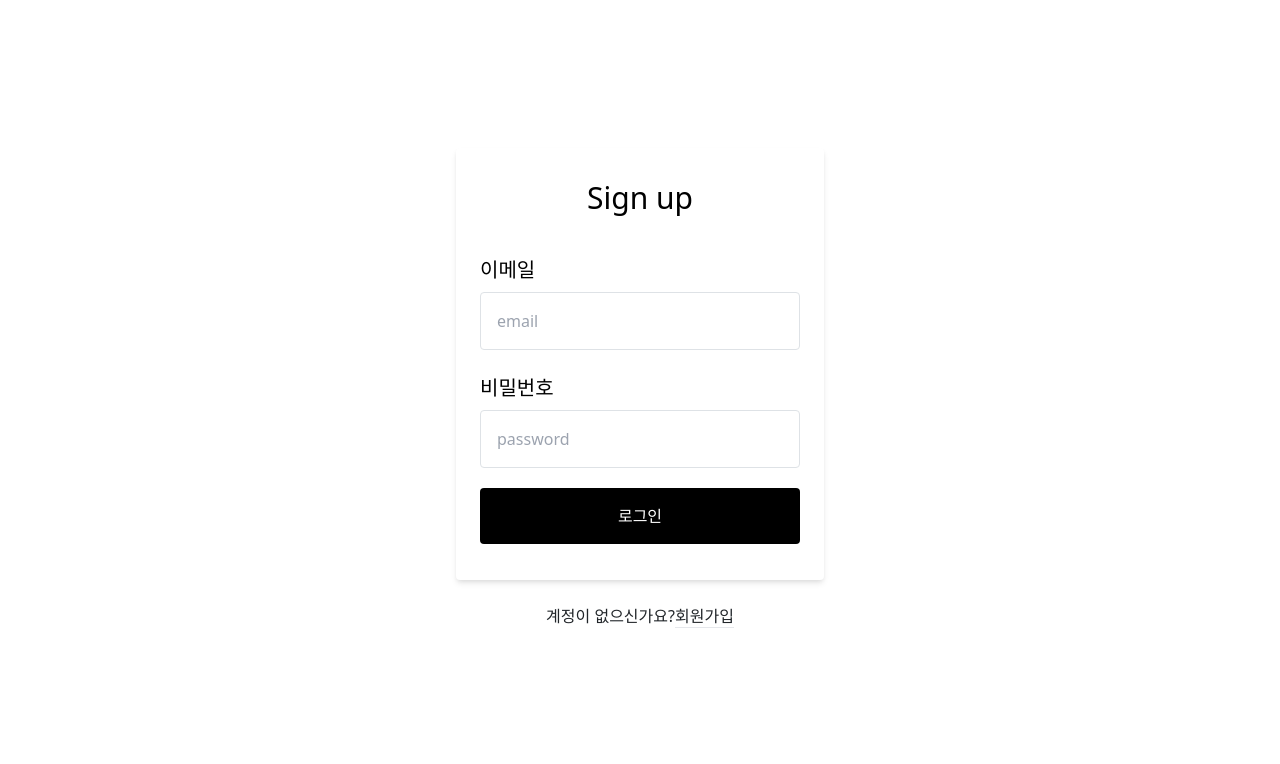
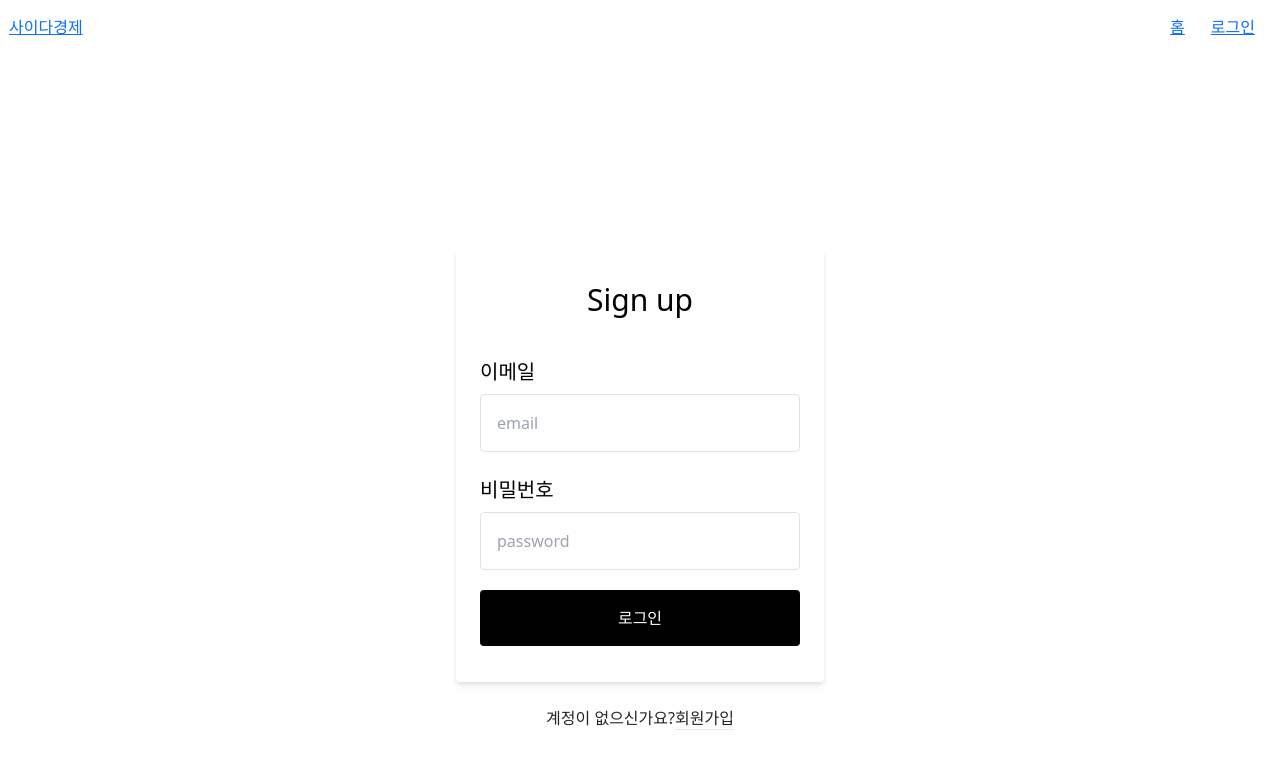
Before and after one commit to yoogukhyeon/jwtLoginNext, a Next.js app: page /auth/sign-in in a window 1280 px wide. Shown: the top 764 px of the page. Built offline with nearby package versions, Linux system fonts and the light colour scheme; no server answers.

Commit message:
login 완성

```diff
--- /dev/null
+++ b/components/header.js
@@ -0,0 +1,45 @@
+import { useAtom } from "jotai"
+import authAtom from "../stores/authAtom"
+import Link from "next/link"
+export default function Header({children}){
+   const [auth , setAuth] = useAtom(authAtom)
+
+    return(<div className="container flex flex-col">
+                <header className="flex flex-row justify-between py-2">
+                    <Link href="/">
+                        <a className="btn btn-link -ml-4">사이다경제</a>
+                    </Link>
+                    <div className="flex flex-row">
+                        <Link href="/">
+                            <a className="btn btn-link">홈</a>
+                        </Link>
+
+                        {!auth.loaded ? (
+                            <a className="btn btn-link">로딩중...</a>
+                        ) : (
+                            <>
+                            {auth.user ? (
+                                <Link href="/me">
+                                  <a className="btn btn-link">내정보</a>
+                                </Link>
+                            ) : (
+                                <Link href="/auth/sign-in">
+                                    <a className="btn btn-link">로그인</a>
+                                </Link>
+                            )}
+                            </>
+                        )}
+
+
+
+
+
+                    </div>
+
+                </header>
+            <main className="mt-5">
+                {children}
+            </main>
+    </div>
+    )
+}
--- a/package.json
+++ b/package.json
@@ -14,6 +14,7 @@
     "dotenv": "^10.0.0",
     "formik": "^2.2.9",
     "joi": "^17.5.0",
+    "jotai": "^1.4.7",
     "jsonwebtoken": "^8.5.1",
     "mysql": "^2.18.1",
     "next": "12.0.7",
--- a/pages/_app.js
+++ b/pages/_app.js
@@ -1,27 +1,43 @@
 import '../styles/globals.css'
 import Head from "next/head"
-import { useEffect } from 'react'
+import { useEffect, useState } from 'react'
 import axios from 'axios'
 import Cookies from 'universal-cookie';
+import { useAtom } from 'jotai';
+import authAtom from '../stores/authAtom';
+
 
 function MyApp({ Component, pageProps }) {
-
+  //사용자 profile
+  const [profile , setProfile] = useState([])
+  const [ , setAuth] = useAtom(authAtom)
   //받아온 토큰값 Bearer 토큰값으로 서버에 보내주기
   useEffect( ()=> {
     const cookies = new Cookies();
     const token = cookies.get('cdt');
-
     axios(process.env.API_HOST + '/api/auth', {
       'method' : 'get',
       'headers' : {
         'Authorization' : `Bearer ${token}`
       }
     }).then(res => {
-      console.log(res.data.token)
+      //받아온 정보값 상태관리
+      console.log(res.data.data);
+      setAuth(state => {
+        return {
+          ...state,
+          token : token,
+          user : res.data.data
+        }
+      })
+      setProfile(res.data.data)
+
     }).catch(err => {
       console.log(err);
-    })
+    }).finally(() => setAuth(auth => ({...auth , loaded : true})))
   }, []);
+
+
 
   return <>
       <Head>
@@ -29,7 +45,6 @@ function MyApp({ Component, pageProps }) {
         <link href="https://cdn.jsdelivr.net/npm/bootstrap@5.1.3/dist/css/bootstrap.min.css" rel="stylesheet" integrity="sha384-1BmE4kWBq78iYhFldvKuhfTAU6auU8tT94WrHftjDbrCEXSU1oBoqyl2QvZ6jIW3" crossOrigin="anonymous" />
         <link href="https://unpkg.com/tailwindcss@^2/dist/tailwind.min.css" rel="stylesheet" />
         <link rel="stylesheet" href="https://use.fontawesome.com/releases/v5.0.8/css/all.css" />
-
       </Head>
 
       <Component {...pageProps} />
--- a/pages/auth/sign-in.js
+++ b/pages/auth/sign-in.js
@@ -3,14 +3,16 @@ import axios from "axios"
 import Link from "next/link"
 import { useRouter } from "next/router"
 import Cookies from 'universal-cookie';
-
+import Header from '../../components/header'
+import { useAtom } from "jotai";
+import authAtom from "../../stores/authAtom";
 const emailRegExp = /(?:[a-z0-9!#$%&'*+/=?^_`{|}~-]+(?:\.[a-z0-9!#$%&'*+/=?^_`{|}~-]+)*|"(?:[\x01-\x08\x0b\x0c\x0e-\x1f\x21\x23-\x5b\x5d-\x7f]|\\[\x01-\x09\x0b\x0c\x0e-\x7f])*")@(?:(?:[a-z0-9](?:[a-z0-9-]*[a-z0-9])?\.)+[a-z0-9](?:[a-z0-9-]*[a-z0-9])?|\[(?:(?:(2(5[0-5]|[0-4][0-9])|1[0-9][0-9]|[1-9]?[0-9]))\.){3}(?:(2(5[0-5]|[0-4][0-9])|1[0-9][0-9]|[1-9]?[0-9])|[a-z0-9-]*[a-z0-9]:(?:[\x01-\x08\x0b\x0c\x0e-\x1f\x21-\x5a\x53-\x7f]|\\[\x01-\x09\x0b\x0c\x0e-\x7f])+)\])/
 
 export default function SignIn(){
     const router = useRouter();
-
+    const [auth , setAuth] = useAtom(authAtom);
     return(
-        <>
+        <Header>
         <div className="bg-grey-lighter min-h-screen flex flex-col">
             <div className="container max-w-sm mx-auto flex-1 flex flex-col items-center justify-center px-2">
                 <div className="bg-white px-6 py-8 rounded shadow-md text-black w-full">
@@ -43,8 +45,9 @@ export default function SignIn(){
                                      console.log(res)
                                     if(res.data.msg === "success"){
                                         alert('로그인 성공')
-                                        //받아온 토큰값 쿠키로 만들기
-                                        console.log(res.data.data.token);
+                                        //받아온 토큰값 쿠키 값으로
+                                        console.log('로그인 데이터')
+                                        console.log(res.data);
                                         const token = res.data.data.token;
                                         const cookies = new Cookies();
                                         cookies.set('cdt', token, {path: '/'})
@@ -120,6 +123,6 @@ export default function SignIn(){
                 </div>
             </div>
         </div>
-        </>
+        </Header>
     )
 }
--- a/pages/auth/sign-up.js
+++ b/pages/auth/sign-up.js
@@ -2,6 +2,7 @@ import { Formik } from "formik"
 import Link from "next/link"
 import axios from "axios"
 import { useRouter } from "next/router"
+import Header from '../../components/header'
 const emailRegExp = /(?:[a-z0-9!#$%&'*+/=?^_`{|}~-]+(?:\.[a-z0-9!#$%&'*+/=?^_`{|}~-]+)*|"(?:[\x01-\x08\x0b\x0c\x0e-\x1f\x21\x23-\x5b\x5d-\x7f]|\\[\x01-\x09\x0b\x0c\x0e-\x7f])*")@(?:(?:[a-z0-9](?:[a-z0-9-]*[a-z0-9])?\.)+[a-z0-9](?:[a-z0-9-]*[a-z0-9])?|\[(?:(?:(2(5[0-5]|[0-4][0-9])|1[0-9][0-9]|[1-9]?[0-9]))\.){3}(?:(2(5[0-5]|[0-4][0-9])|1[0-9][0-9]|[1-9]?[0-9])|[a-z0-9-]*[a-z0-9]:(?:[\x01-\x08\x0b\x0c\x0e-\x1f\x21-\x5a\x53-\x7f]|\\[\x01-\x09\x0b\x0c\x0e-\x7f])+)\])/
 const passwordRegExp = /^.*(?=.*\d)(?=.*[a-zA-Z])(?=.*[!@#$%^&*()_+={}]).*$/
 
@@ -9,7 +10,7 @@ export default function SignUp(){
     const router = useRouter();
 
     return(
-        <>
+        <Header>
         <div className="bg-grey-lighter min-h-screen flex flex-col">
             <div className="container max-w-sm mx-auto flex-1 flex flex-col items-center justify-center px-2">
                 <div className="bg-white px-6 py-8 rounded shadow-md text-black w-full">
@@ -137,6 +138,6 @@ export default function SignUp(){
                 </div>
             </div>
         </div>
-        </>
+        </Header>
     )
 }
--- /dev/null
+++ b/stores/authAtom.js
@@ -0,0 +1,11 @@
+import {atom} from "jotai";
+
+
+//상태생성
+const authAtom = atom({
+    loaded: false,
+    token: null,
+    user: null
+})
+
+export default authAtom;
--- a/styles/globals.css
+++ b/styles/globals.css
@@ -14,3 +14,8 @@ a {
 * {
   box-sizing: border-box;
 }
+.btn-link {
+  text-decoration: none;
+  font-weight: bold;
+  color: black;
+}
```
Also changed, not shown: pages/api/auth.js (+10 -6 lines), pages/auth/me.js (deleted, +0 -15 lines), pages/index.js (+4 -3 lines), pages/me.js (added, +21 -0 lines), 1 other file (tests, documents, lock files or other folders).
